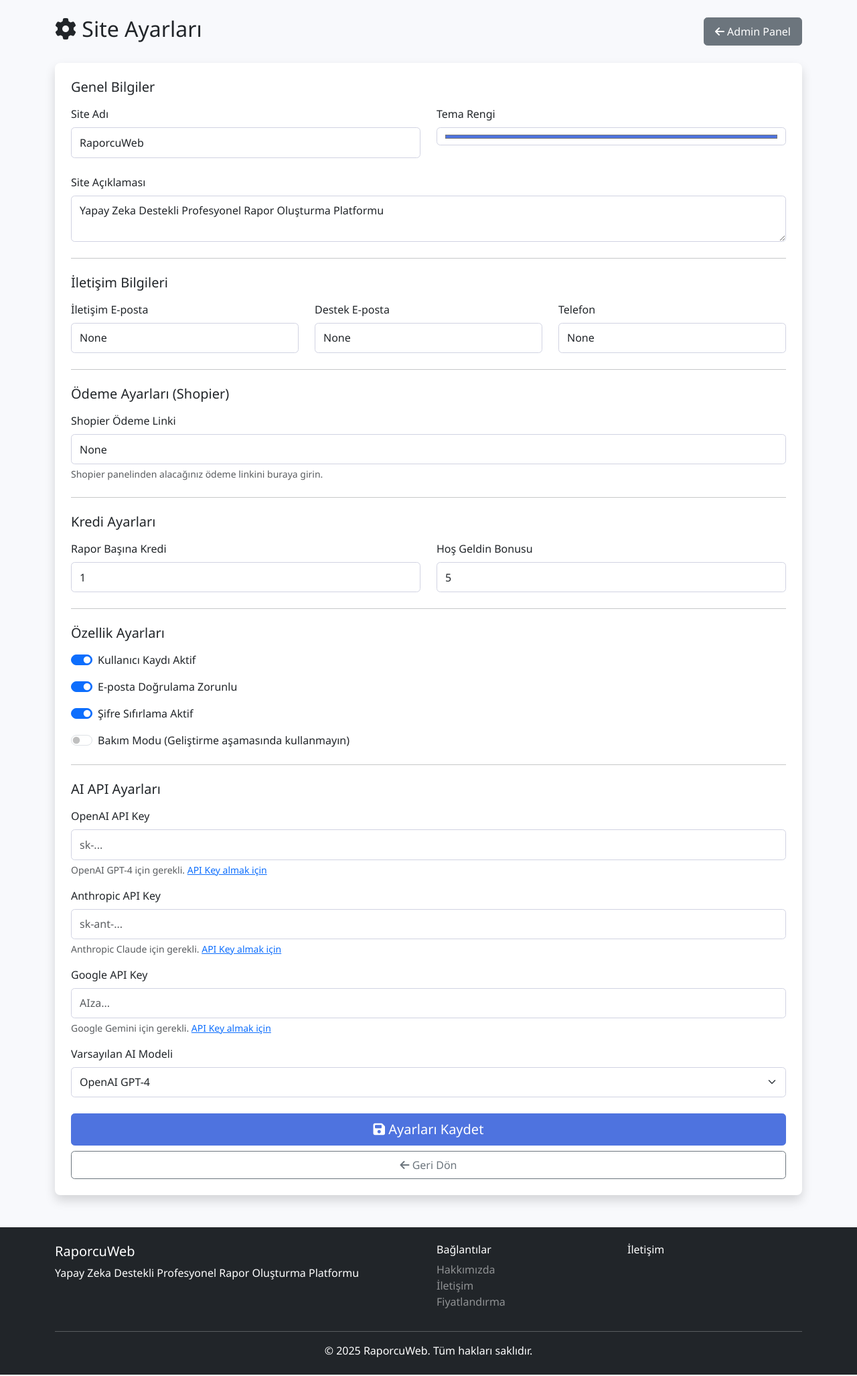
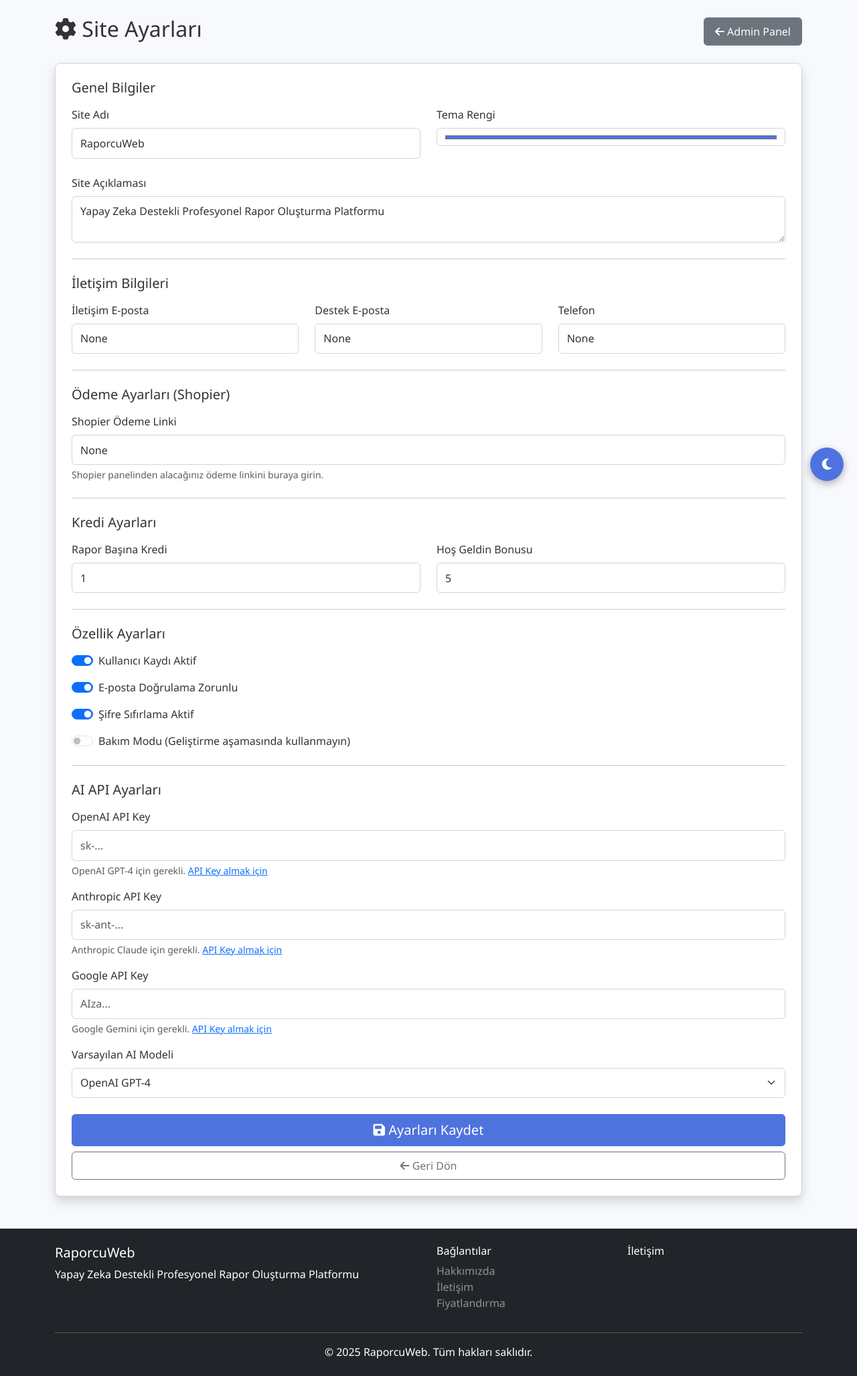
Before and after one commit to rraeyz/raporcuweb, a Flask app: page /admin/settings in a window 1280 px wide. Shown: the part 62-2116 px from the top of the page at 67% size. Run offline with Flask 3, Linux system fonts and the light colour scheme; a user stored in the database is signed in.

Commit message:
Fix: Admin settings save - hata yakalama ve form feedback eklendi

```diff
--- a/app/routes/admin.py
+++ b/app/routes/admin.py
@@ -326,44 +326,48 @@
     settings = Settings.get_settings()
 
     if request.method == 'POST':
-        settings.site_name = request.form.get('site_name')
-        settings.site_description = request.form.get('site_description')
-        settings.theme_color = request.form.get('theme_color')
-        settings.contact_email = request.form.get('contact_email')
-        settings.support_email = request.form.get('support_email')
-        settings.phone = request.form.get('phone')
+        try:
+            settings.site_name = request.form.get('site_name')
+            settings.site_description = request.form.get('site_description')
+            settings.theme_color = request.form.get('theme_color')
+            settings.contact_email = request.form.get('contact_email')
+            settings.support_email = request.form.get('support_email')
+            settings.phone = request.form.get('phone')
 
-        # Shopier ayarları
-        settings.shopier_payment_url = request.form.get('shopier_payment_url')
+            # Shopier ayarları
+            settings.shopier_payment_url = request.form.get('shopier_payment_url')
 
-        # Kredi ayarları
-        settings.default_report_cost = request.form.get('default_report_cost', type=int)
-        settings.welcome_bonus_credits = request.form.get('welcome_bonus_credits', type=int)
+            # Kredi ayarları
+            settings.default_report_cost = request.form.get('default_report_cost', type=int)
+            settings.welcome_bonus_credits = request.form.get('welcome_bonus_credits', type=int)
 
-        # Özellikler (checkbox'lar için 'on' kontrolü)
-        settings.enable_registration = 'enable_registration' in request.form
-        settings.enable_email_verification = 'enable_email_verification' in request.form
-        settings.enable_password_reset = 'enable_password_reset' in request.form
-        settings.maintenance_mode = 'maintenance_mode' in request.form
+            # Özellikler (checkbox'lar için 'on' kontrolü)
+            settings.enable_registration = 'enable_registration' in request.form
+            settings.enable_email_verification = 'enable_email_verification' in request.form
+            settings.enable_password_reset = 'enable_password_reset' in request.form
+            settings.maintenance_mode = 'maintenance_mode' in request.form
 
-        # AI ayarları
-        settings.default_ai_model = request.form.get('default_ai_model', 'openai')
+            # AI ayarları
+            settings.default_ai_model = request.form.get('default_ai_model', 'openai')
 
-        # AI API Keys
-        openai_key = request.form.get('openai_api_key', '').strip()
-        anthropic_key = request.form.get('anthropic_api_key', '').strip()
-        google_key = request.form.get('google_api_key', '').strip()
+            # AI API Keys
+            openai_key = request.form.get('openai_api_key', '').strip()
+            anthropic_key = request.form.get('anthropic_api_key', '').strip()
+            google_key = request.form.get('google_api_key', '').strip()
 
-        if openai_key:
-            settings.openai_api_key = openai_key
-        if anthropic_key:
-            settings.anthropic_api_key = anthropic_key
-        if google_key:
-            settings.google_api_key = google_key
+            if openai_key:
+                settings.openai_api_key = openai_key
+            if anthropic_key:
+                settings.anthropic_api_key = anthropic_key
+            if google_key:
+                settings.google_api_key = google_key
 
-        db.session.commit()
-        flash('Ayarlar başarıyla güncellendi.', 'success')
-        return redirect(url_for('admin.settings'))
+            db.session.commit()
+            flash('Ayarlar başarıyla güncellendi.', 'success')
+            return redirect(url_for('admin.settings'))
+        except Exception as e:
+            db.session.rollback()
+            flash(f'Ayarlar kaydedilirken hata oluştu: {str(e)}', 'danger')
 
     return render_template('admin/settings.html', settings=settings)
 
--- a/app/static/css/style.css
+++ b/app/static/css/style.css
@@ -9,11 +9,40 @@
     --danger-color: #e74a3b;
     --light-color: #f8f9fc;
     --dark-color: #5a5c69;
+
+    /* Light Theme (Default) */
+    --bg-primary: #ffffff;
+    --bg-secondary: #f8f9fc;
+    --text-primary: #333333;
+    --text-secondary: #5a5c69;
+    --border-color: #d1d3e2;
+    --card-bg: #ffffff;
+    --navbar-bg: var(--primary-color);
+    --footer-bg: #2c2c2c;
+    --input-bg: #ffffff;
+    --table-hover: #f8f9fc;
+}
+
+/* Dark Theme */
+[data-theme="dark"] {
+    --primary-color: #5a8bff;
+    --bg-primary: #1a1a1a;
+    --bg-secondary: #2d2d2d;
+    --text-primary: #e0e0e0;
+    --text-secondary: #b0b0b0;
+    --border-color: #404040;
+    --card-bg: #2d2d2d;
+    --navbar-bg: #1a1a1a;
+    --footer-bg: #1a1a1a;
+    --input-bg: #2d2d2d;
+    --table-hover: #3a3a3a;
 }
 
 body {
     font-family: 'Segoe UI', Tahoma, Geneva, Verdana, sans-serif;
-    background-color: #f8f9fc;
+    background-color: var(--bg-secondary);
+    color: var(--text-primary);
+    transition: background-color 0.3s ease, color 0.3s ease;
 }
 
 /* Navbar Customization */
@@ -33,13 +62,21 @@
 
 /* Card Styles */
 .card {
-    border: none;
+    border: 1px solid var(--border-color);
     border-radius: 0.5rem;
-    transition: transform 0.3s ease, box-shadow 0.3s ease;
+    background-color: var(--card-bg);
+    color: var(--text-primary);
+    transition: transform 0.3s ease, box-shadow 0.3s ease, background-color 0.3s ease;
 }
 
 .card:hover {
     transform: translateY(-5px);
+}
+
+.card-header {
+    background-color: var(--bg-secondary);
+    border-bottom: 1px solid var(--border-color);
+    color: var(--text-primary);
 }
 
 /* Recording Animations */
@@ -97,14 +134,23 @@
 .form-control,
 .form-select {
     border-radius: 0.35rem;
-    border: 1px solid #d1d3e2;
+    border: 1px solid var(--border-color);
     padding: 0.6rem 0.75rem;
+    background-color: var(--input-bg);
+    color: var(--text-primary);
+    transition: border-color 0.3s ease, background-color 0.3s ease;
 }
 
 .form-control:focus,
 .form-select:focus {
     border-color: var(--primary-color);
     box-shadow: 0 0 0 0.2rem rgba(78, 115, 223, 0.25);
+    background-color: var(--input-bg);
+    color: var(--text-primary);
+}
+
+.form-label {
+    color: var(--text-primary);
 }
 
 /* Alert Styles */
@@ -208,16 +261,39 @@
 }
 
 ::-webkit-scrollbar-track {
-    background: #f1f1f1;
+    background: var(--bg-secondary);
 }
 
 ::-webkit-scrollbar-thumb {
-    background: #888;
+    background: var(--text-secondary);
     border-radius: 5px;
 }
 
 ::-webkit-scrollbar-thumb:hover {
-    background: #555;
+    background: var(--text-primary);
+}
+
+/* Theme Toggle Button */
+#theme-toggle {
+    position: fixed;
+    bottom: 20px;
+    right: 20px;
+    width: 50px;
+    height: 50px;
+    border-radius: 50%;
+    border: none;
+    background-color: var(--primary-color);
+    color: white;
+    font-size: 1.2rem;
+    cursor: pointer;
+    box-shadow: 0 4px 12px rgba(0, 0, 0, 0.3);
+    transition: all 0.3s ease;
+    z-index: 1000;
+}
+
+#theme-toggle:hover {
+    transform: scale(1.1);
+    box-shadow: 0 6px 16px rgba(0, 0, 0, 0.4);
 }
 
 /* Animation Classes */
--- a/app/templates/admin/settings.html
+++ b/app/templates/admin/settings.html
@@ -157,7 +157,7 @@
                 </div>
 
                 <div class="d-grid gap-2">
-                    <button type="submit" class="btn btn-primary btn-lg">
+                    <button type="submit" class="btn btn-primary btn-lg" id="save-btn">
                         <i class="fas fa-save"></i> Ayarları Kaydet
                     </button>
                     <a href="{{ url_for('admin.dashboard') }}" class="btn btn-outline-secondary">
@@ -168,4 +168,14 @@
         </div>
     </div>
 </div>
+
+{% block extra_js %}
+<script>
+document.getElementById('settings-form').addEventListener('submit', function(e) {
+    const btn = document.getElementById('save-btn');
+    btn.disabled = true;
+    btn.innerHTML = '<i class="fas fa-spinner fa-spin"></i> Kaydediliyor...';
+});
+</script>
 {% endblock %}
+{% endblock %}
--- a/app/templates/base.html
+++ b/app/templates/base.html
@@ -1,5 +1,5 @@
 <!DOCTYPE html>
-<html lang="tr">
+<html lang="tr" data-theme="light">
 <head>
     <meta charset="UTF-8">
     <meta name="viewport" content="width=device-width, initial-scale=1.0">
@@ -141,12 +141,64 @@
         </div>
     </footer>
 
+    <!-- Theme Toggle Button -->
+    <button id="theme-toggle" title="Tema Değiştir" aria-label="Tema Değiştir">
+        <i class="fas fa-moon" id="theme-icon"></i>
+    </button>
+
     <!-- Bootstrap JS -->
     <script src="https://cdn.jsdelivr.net/npm/bootstrap@5.3.0/dist/js/bootstrap.bundle.min.js"></script>
 
     <!-- Custom JS -->
     <script src="{{ url_for('static', filename='js/main.js') }}"></script>
 
+    <!-- Theme Toggle Script -->
+    <script>
+        // Theme toggle functionality
+        const themeToggle = document.getElementById('theme-toggle');
+        const themeIcon = document.getElementById('theme-icon');
+        const html = document.documentElement;
+
+        // Load saved theme or detect system preference
+        const savedTheme = localStorage.getItem('theme');
+        const systemPrefersDark = window.matchMedia('(prefers-color-scheme: dark)').matches;
+        const initialTheme = savedTheme || (systemPrefersDark ? 'dark' : 'light');
+
+        // Apply initial theme
+        html.setAttribute('data-theme', initialTheme);
+        updateThemeIcon(initialTheme);
+
+        // Toggle theme on button click
+        themeToggle.addEventListener('click', () => {
+            const currentTheme = html.getAttribute('data-theme');
+            const newTheme = currentTheme === 'light' ? 'dark' : 'light';
+
+            html.setAttribute('data-theme', newTheme);
+            localStorage.setItem('theme', newTheme);
+            updateThemeIcon(newTheme);
+        });
+
+        // Update icon based on theme
+        function updateThemeIcon(theme) {
+            if (theme === 'dark') {
+                themeIcon.classList.remove('fa-moon');
+                themeIcon.classList.add('fa-sun');
+            } else {
+                themeIcon.classList.remove('fa-sun');
+                themeIcon.classList.add('fa-moon');
+            }
+        }
+
+        // Listen for system theme changes
+        window.matchMedia('(prefers-color-scheme: dark)').addEventListener('change', (e) => {
+            if (!localStorage.getItem('theme')) {
+                const newTheme = e.matches ? 'dark' : 'light';
+                html.setAttribute('data-theme', newTheme);
+                updateThemeIcon(newTheme);
+            }
+        });
+    </script>
+
     {% block extra_js %}{% endblock %}
 </body>
 </html>
```
Also changed, not shown: other parts of app/static/css/style.css (+59 -5 lines).
